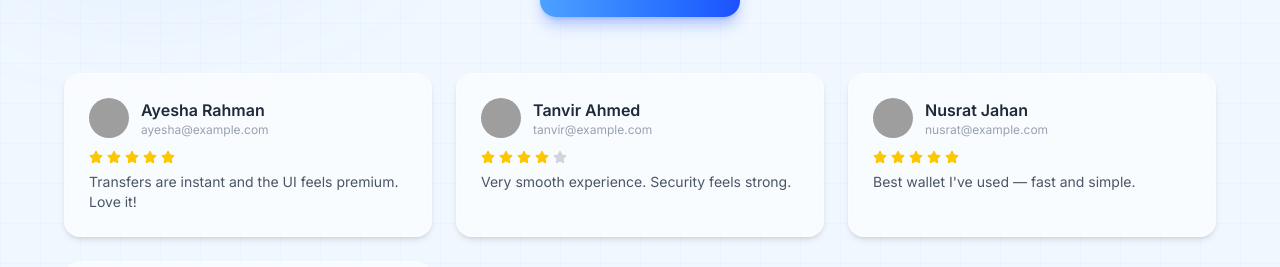
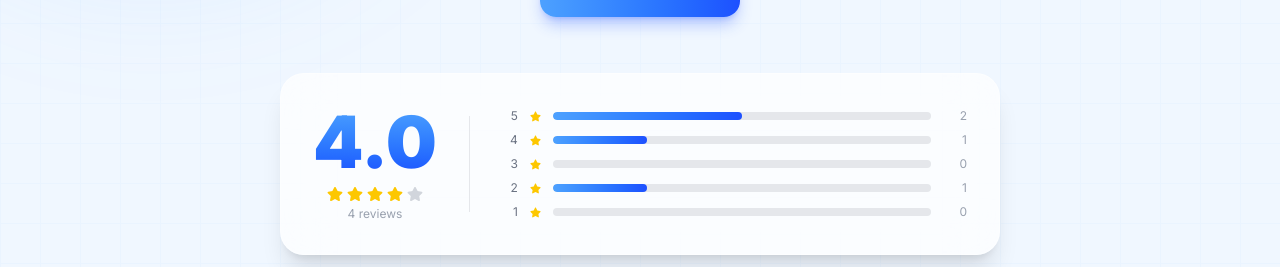
Before and after one commit to AlFahad47/Lenden, a Next.js app: page /review in a window 1280 px wide. Shown: the part 533-800 px from the top of the page. Built offline with nearby package versions, Linux system fonts and the light colour scheme; no server answers; grey boxes are pictures that could not be loaded.

Commit message:
feat(review): add average rating and star distribution stats section

```diff
--- a/src/app/review/page.tsx
+++ b/src/app/review/page.tsx
@@ -97,10 +97,23 @@
     const Stars = ({ count }: { count: number }) => (
       <div className="flex gap-1">
         {Array.from({ length: 5 }).map((_, i) => (
-          <FaStar key={i} size={14} className={i < count ? "text-yellow-400" : "text-gray-300 dark:text-gray-600"} />
+          <FaStar
+            key={i}
+            size={14}
+            className={i < count ? "text-yellow-400" : "text-gray-300 dark:text-gray-600"}
+          />
         ))}
       </div>
     )
+
+    // ── Stats calculations ──
+    const total = reviews.length
+    const avg = total > 0 ? (reviews.reduce((s, r) => s + r.rating, 0) / total).toFixed(1) : "0.0"
+    const distrib = [5, 4, 3, 2, 1].map(star => ({
+      star,
+      count: reviews.filter(r => r.rating === star).length,
+      pct: total > 0 ? Math.round((reviews.filter(r => r.rating === star).length / total) * 100) : 0,
+    }))
 
     return (
       <div className="relative min-h-screen bg-[#F0F7FF] dark:bg-[#040911] transition-colors overflow-hidden">
@@ -167,12 +180,70 @@
           </motion.button>
         </div>
 
+        {/* ── STATS SECTION ── */}
+        <motion.div
+          initial={{ opacity: 0, y: 30 }}
+          animate={{ opacity: 1, y: 0 }}
+          transition={{ delay: 0.35 }}
+          className="relative z-10 max-w-3xl mx-auto px-6 mb-14"
+        >
+          <div className="bg-white/70 dark:bg-white/5 backdrop-blur-xl border border-white/40 dark:border-white/10 rounded-3xl p-8 shadow-xl flex flex-col md:flex-row items-center gap-8">
+
+            {/* Left — big average */}
+            <div className="flex flex-col items-center min-w-[120px]">
+              <span className="text-7xl font-black bg-gradient-to-b from-[#4DA1FF] to-[#1E50FF] bg-clip-text text-transparent leading-none">
+                {avg}
+              </span>
+              <div className="flex gap-1 mt-2">
+                {Array.from({ length: 5 }).map((_, i) => (
+                  <FaStar
+                    key={i}
+                    size={16}
+                    className={i < Math.round(parseFloat(avg)) ? "text-yellow-400" : "text-gray-300 dark:text-gray-600"}
+                  />
+                ))}
+              </div>
+              <p className="text-xs text-gray-400 mt-1">{total} review{total !== 1 ? "s" : ""}</p>
+            </div>
+
+            {/* Divider */}
+            <div className="hidden md:block w-px h-24 bg-gray-200 dark:bg-white/10" />
+
+            {/* Right — distribution bars */}
+            <div className="flex-1 w-full flex flex-col gap-2">
+              {distrib.map(({ star, count: cnt, pct }) => (
+                <div key={star} className="flex items-center gap-3">
+                  <span className="text-xs text-gray-500 dark:text-gray-400 w-4 text-right">{star}</span>
+                  <FaStar size={11} className="text-yellow-400 shrink-0" />
+                  <div className="flex-1 h-2 rounded-full bg-gray-200 dark:bg-white/10 overflow-hidden">
+                    <motion.div
+                      initial={{ width: 0 }}
+                      animate={{ width: `${pct}%` }}
+                      transition={{ duration: 0.8, delay: 0.4 + (5 - star) * 0.07, ease: "easeOut" }}
+                      className="h-full rounded-full bg-gradient-to-r from-[#4DA1FF] to-[#1E50FF]"
+                    />
+                  </div>
+                  <span className="text-xs text-gray-400 w-6 text-right">{cnt}</span>
+                </div>
+              ))}
+            </div>
+
+          </div>
+        </motion.div>
+
         {/* Reviews Grid */}
         <div className="relative w-11/12 max-w-6xl mx-auto grid md:grid-cols-2 lg:grid-cols-3 gap-6 pb-16 z-10">
           {reviews.map((review, i) => (
-            <div key={i} className="bg-white/60 dark:bg-white/5 border border-white/30 dark:border-white/10 rounded-2xl p-6 shadow-md">
+            <div
+              key={i}
+              className="bg-white/60 dark:bg-white/5 border border-white/30 dark:border-white/10 rounded-2xl p-6 shadow-md"
+            >
               <div className="flex items-center gap-3 mb-3">
-                <img src={review.avatar || "/avatars/default.png"} alt={review.name} className="w-10 h-10 rounded-full object-cover" />
+                <img
+                  src={review.avatar || "/avatars/default.png"}
+                  alt={review.name}
+                  className="w-10 h-10 rounded-full object-cover"
+                />
                 <div>
                   <p className="font-semibold text-gray-800 dark:text-white">{review.name}</p>
                   <p className="text-xs text-gray-400">{review.email}</p>
@@ -182,8 +253,18 @@
               <p className="mt-2 text-gray-600 dark:text-gray-300 text-sm">{review.comment}</p>
               {review.email === currentUserEmail && (
                 <div className="flex gap-2 mt-3">
-                  <button onClick={() => editReview(i)} className="px-3 py-1 text-xs bg-[#4DA1FF] text-white rounded-lg hover:bg-[#1E50FF] transition">Update</button>
-                  <button onClick={() => deleteReview(i)} className="px-3 py-1 text-xs bg-red-500 text-white rounded-lg hover:bg-red-600 transition">Delete</button>
+                  <button
+                    onClick={() => editReview(i)}
+                    className="px-3 py-1 text-xs bg-[#4DA1FF] text-white rounded-lg hover:bg-[#1E50FF] transition"
+                  >
+                    Update
+                  </button>
+                  <button
+                    onClick={() => deleteReview(i)}
+                    className="px-3 py-1 text-xs bg-red-500 text-white rounded-lg hover:bg-red-600 transition"
+                  >
+                    Delete
+                  </button>
                 </div>
               )}
             </div>
@@ -194,14 +275,30 @@
         <div ref={formRef} className="max-w-xl mx-auto px-6 pb-24 z-10 relative">
           <div className="bg-white/60 dark:bg-white/5 border border-white/30 dark:border-white/10 rounded-2xl p-8 shadow-xl">
             <h2 className="text-2xl font-bold text-gray-800 dark:text-white mb-6 text-center">Leave a Review</h2>
-            <input type="text" placeholder="Your Name" value={session?.user?.name || name} onChange={e => setName(e.target.value)} readOnly={!!session}
+            <input
+              type="text"
+              placeholder="Your Name"
+              value={session?.user?.name || name}
+              onChange={e => setName(e.target.value)}
+              readOnly={!!session}
               className="w-full mb-3 p-3 rounded-xl border border-gray-200 dark:border-gray-700 bg-gray-50 dark:bg-gray-800/50 text-gray-700 dark:text-gray-200 focus:outline-none focus:ring-2
-  focus:ring-[#4DA1FF]/50" />
-            <input type="email" value={session?.user?.email || ""} readOnly placeholder="your@email.com"
-              className="w-full mb-3 p-3 rounded-xl border border-gray-200 dark:border-gray-700 bg-gray-50 dark:bg-gray-800/50 text-gray-500 dark:text-gray-400 focus:outline-none" />
-            <textarea placeholder="Share your experience..." value={comment} onChange={e => setComment(e.target.value)} rows={4}
+  focus:ring-[#4DA1FF]/50"
+            />
+            <input
+              type="email"
+              value={session?.user?.email || ""}
+              readOnly
+              placeholder="your@email.com"
+              className="w-full mb-3 p-3 rounded-xl border border-gray-200 dark:border-gray-700 bg-gray-50 dark:bg-gray-800/50 text-gray-500 dark:text-gray-400 focus:outline-none"
+            />
+            <textarea
+              placeholder="Share your experience..."
+              value={comment}
+              onChange={e => setComment(e.target.value)}
+              rows={4}
               className="w-full mb-3 p-3 rounded-xl border border-gray-200 dark:border-gray-700 bg-gray-50 dark:bg-gray-800/50 text-gray-700 dark:text-gray-200 focus:outline-none focus:ring-2
-  focus:ring-[#4DA1FF]/50 resize-none" />
+  focus:ring-[#4DA1FF]/50 resize-none"
+            />
             <div className="flex justify-center gap-3 mb-5">
               {Array.from({ length: 5 }).map((_, i) => (
                 <FaStar
@@ -214,9 +311,12 @@
                 />
               ))}
             </div>
-
-            <motion.button whileHover={{ scale: 1.03 }} whileTap={{ scale: 0.97 }} onClick={submitReview}
-              className="w-full py-3.5 rounded-2xl bg-gradient-to-r from-[#4DA1FF] to-[#1E50FF] text-white font-semibold shadow-lg shadow-[#1E50FF]/30">
+            <motion.button
+              whileHover={{ scale: 1.03 }}
+              whileTap={{ scale: 0.97 }}
+              onClick={submitReview}
+              className="w-full py-3.5 rounded-2xl bg-gradient-to-r from-[#4DA1FF] to-[#1E50FF] text-white font-semibold shadow-lg shadow-[#1E50FF]/30"
+            >
               {editingIndex !== null ? "Update Review" : "Submit Review"}
             </motion.button>
           </div>
```
